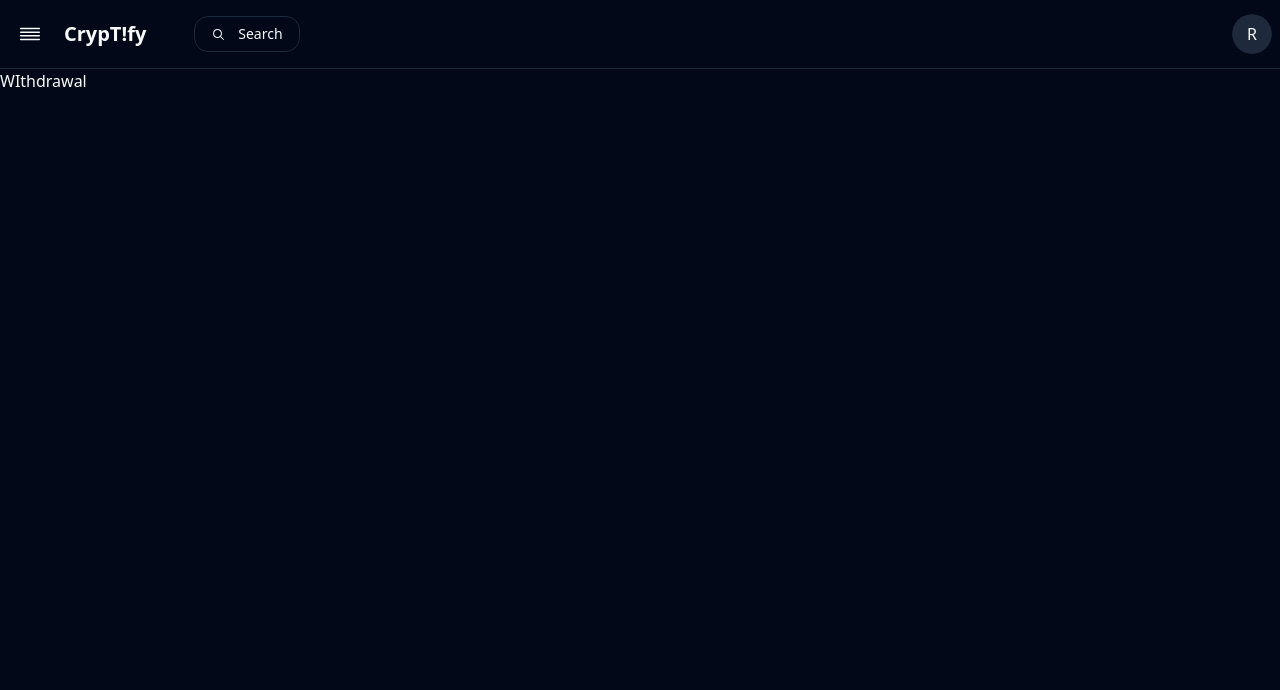
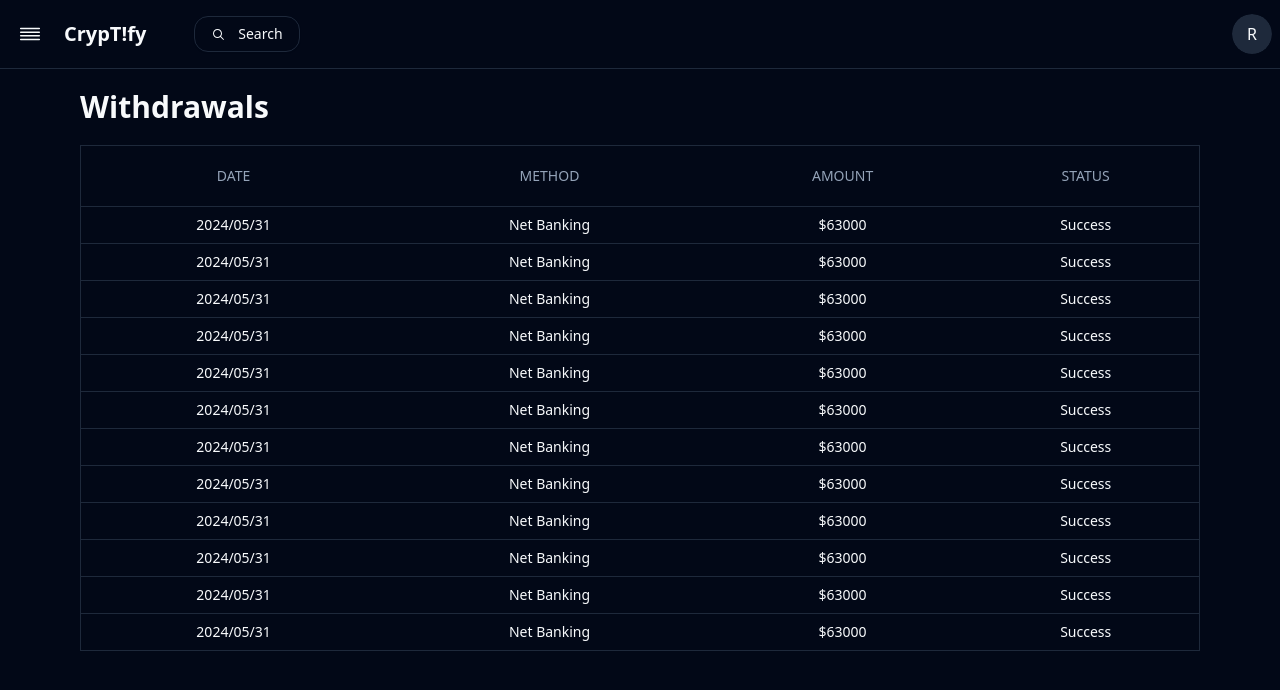
Before and after one commit to Yashthakare125/CryptoTrading_Platform, a React (Vite) app in the folder CryptoTrading_FrontEnd/: page /withdrawal in a window 1280 px wide. Shown: the top 690 px of the page. Built offline with nearby package versions, Linux system fonts and the light colour scheme.

Commit message:
withdrawal page updated

```diff
--- a/CryptoTrading_FrontEnd/src/App.jsx
+++ b/CryptoTrading_FrontEnd/src/App.jsx
@@ -5,7 +5,7 @@ import Navbar from './page/Navbar/Navbar'
 import Portfolio from './page/Portfolio/Portfolio'
 import Activity from './page/Activity/Activity'
 import Wallet from './page/Wallet/Wallet'
-import WIthdrawal from './page/Withdrawal/WIthdrawal'
+import Withdrawal from './page/Withdrawal/Withdrawal'
 import PaymentDetails from './page/Payment Details/PaymentDetails'
 import StockDetails from './page/StockDetails/StockDetails'
 import Watchlist from './page/Watchlist/Watchlist'
@@ -23,7 +23,7 @@ function App() {
 			<Route path='/portfolio' element={<Portfolio/>}/>
 			<Route path='/activity' element={<Activity/>}/>
 			<Route path='/wallet' element={<Wallet/>}/>
-			<Route path='/withdrawal' element={<WIthdrawal/>}/>
+			<Route path='/withdrawal' element={<Withdrawal/>}/>
 			<Route path='/payment-details' element={<PaymentDetails/>}/>
 			<Route path='/market/:id' element={<StockDetails/>}/>
 			<Route path='/watchlist' element={<Watchlist/>}/>
--- a/CryptoTrading_FrontEnd/src/page/Withdrawal/WIthdrawal.jsx
+++ b/CryptoTrading_FrontEnd/src/page/Withdrawal/WIthdrawal.jsx
@@ -1,9 +1,34 @@
+import { Table, TableBody, TableCell, TableHead, TableHeader, TableRow } from '@/components/ui/table'
+import { Avatar, AvatarImage } from '@radix-ui/react-avatar'
 import React from 'react'
 
-const WIthdrawal = () => {
+const Withdrawal = () => {
   return (
-	<div>WIthdrawal</div>
-  )
+	  <div className="p-5 lg:px-20">
+		  <h1 className="font-bold text-3xl pb-5">Withdrawals</h1>
+		  <Table className="border">
+			  <TableHeader>
+				  <TableRow>
+					  <TableHead className="py-5 text-center">DATE</TableHead>
+					  <TableHead className="text-center">METHOD</TableHead>
+					  <TableHead className="text-center">AMOUNT</TableHead>
+					  <TableHead className="text-center">STATUS</TableHead>
+				  </TableRow>
+			  </TableHeader>
+			  <TableBody>
+				  {[1, 1, 1, 1, 1, 1, 1, 1, 1, 1, 1, 1].map((item, index) =>
+					  <TableRow key={index}>
+						  <TableCell className="text-center">
+							  <p>2024/05/31</p>
+						  </TableCell>
+						  <TableCell className="text-center">Net Banking</TableCell>
+						  <TableCell className="text-center">$63000</TableCell>
+						  <TableCell className="text-center">Success</TableCell>
+					  </TableRow>
+				  )}
+			  </TableBody>
+		  </Table>
+	  </div>  )
 }
 
-export default WIthdrawal
+export default Withdrawal
```
